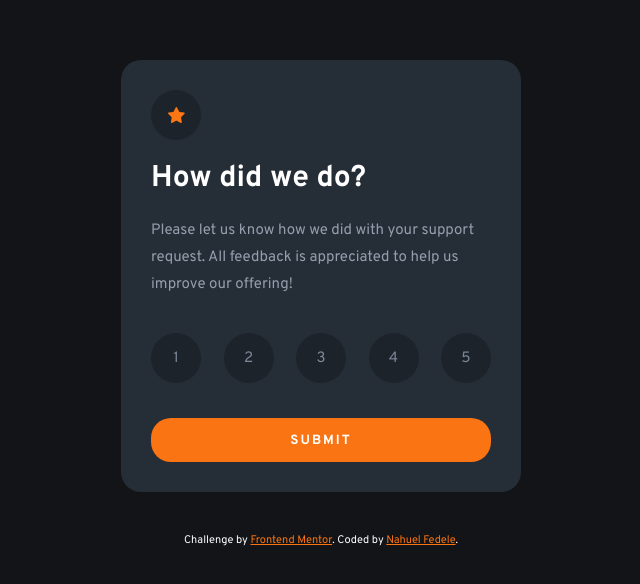
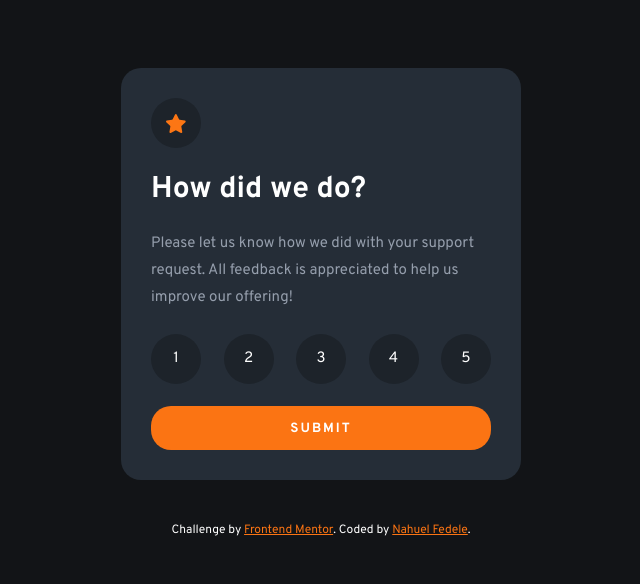
Before and after one commit to NahuelEF/rating-component, a plain HTML site: page index.html in a window 1280 px wide. Shown: the part 106-690 px from the top of the page, without its empty margins (319-959 px from the left). Drawn offline with Linux system fonts and the light colour scheme.

Commit message:
Arreglar estilo y estructura semantica

```diff
--- a/index.html
+++ b/index.html
@@ -24,42 +24,111 @@
   </head>
   <body>
     <!-- Rating state start -->
-    <div class="rating" id="rating-container">
-      <span class="circle">
-        <object
-          data="./images/icon-star.svg"
-          type="image/svg+xml"
-          title="Icon Star"
-        ></object>
-      </span>
+    <main class="main">
+      <form id="rating-container" class="rating">
+        <picture class="picture">
+          <img
+            class="picture__circle"
+            src="./images/icon-star.svg"
+            alt="Icon star"
+            draggable="false"
+          />
+        </picture>
 
-      <h1 class="rating__title">How did we do?</h1>
+        <h1 class="rating__title">How did we do?</h1>
 
-      <p class="rating__paragraph">
-        Please let us know how we did with your support request. All feedback is
-        appreciated to help us improve our offering!
-      </p>
+        <p class="rating__paragraph">
+          Please let us know how we did with your support request. All feedback
+          is appreciated to help us improve our offering!
+        </p>
 
-      <div class="rating__list">
-        <input class="circle circle--number" type="button" value="1" />
-        <input class="circle circle--number" type="button" value="2" />
+        <fieldset class="options">
+          <div class="options__option">
+            <input
+              id="choice1"
+              class="options__input"
+              type="radio"
+              value="1"
+              name="rate"
+            />
+            <label class="options__value" for="choice1">1</label>
+          </div>
+          <div class="options__option">
+            <input
+              id="choice2"
+              class="options__input"
+              type="radio"
+              value="2"
+              name="rate"
+            />
+            <label class="options__value" for="choice2">2</label>
+          </div>
+          <div class="options__option">
+            <input
+              id="choice3"
+              class="options__input"
+              type="radio"
+              value="3"
+              name="rate"
+            />
+            <label class="options__value" for="choice3">3</label>
+          </div>
+          <div class="options__option">
+            <input
+              id="choice4"
+              class="options__input"
+              type="radio"
+              value="4"
+              name="rate"
+            />
+            <label class="options__value" for="choice4">4</label>
+          </div>
+          <div class="options__option">
+            <input
+              id="choice5"
+              class="options__input"
+              type="radio"
+              value="5"
+              name="rate"
+            />
+            <label class="options__value" for="choice5">5</label>
+          </div>
+        </fieldset>
 
-        <input class="circle circle--number" type="button" value="3" />
-        <input class="circle circle--number" type="button" value="4" />
-        <input class="circle circle--number" type="button" value="5" />
+        <button class="rating__button" type="submit" id="button-submit">
+          Submit
+        </button>
+      </form>
+
+      <div id="submitted" class="rating rating--center rating--disable">
+        <img
+          src="./images/illustration-thank-you.svg"
+          alt="Illustration thank you"
+        />
+
+        <p class="rating__choice">
+          You selected <span id="choice">1</span> out of 5
+        </p>
+        <h1 class="rating__title">Thank you!</h1>
+        <p class="rating__paragraph rating__paragraph--center">
+          We appreciate you taking the time to give a rating. If you ever need
+          more support, don’t hesitate to get in touch!
+        </p>
       </div>
+    </main>
 
-      <button class="rating__button" type="button" id="button-submit">
-        Submit
-      </button>
-    </div>
-
-    <footer class="attribution">
+    <footer class="footer">
       Challenge by
-      <a href="https://www.frontendmentor.io?ref=challenge" target="_blank"
+      <a
+        class="footer__link"
+        href="https://www.frontendmentor.io?ref=challenge"
+        target="_blank"
         >Frontend Mentor</a
       >. Coded by
-      <a href="https://www.frontendmentor.io/profile/NahuelEF" target="_blank"
+      <a
+        class="footer__link"
+        href="https://www.frontendmentor.io/profile/NahuelEF"
+        target="_blank"
         >Nahuel Fedele</a
       >.
     </footer>
--- a/style.css
+++ b/style.css
@@ -6,7 +6,6 @@
   --neutral-dark-blue: hsl(213, 19%, 18%);
   --neutral-very-dark-blue: hsl(216, 12%, 8%);
   --neutral-light-black: hsl(213, 19%, 14%);
-  --margin-bottom: 20px;
 }
 
 * {
@@ -15,9 +14,13 @@
   box-sizing: border-box;
 }
 
+html {
+  scroll-behavior: smooth;
+}
+
 body {
   width: 100vw;
-  height: 100vh;
+  min-height: 100vh;
   background-color: var(--neutral-very-dark-blue);
 
   font-family: "Overpass", sans-serif;
@@ -27,6 +30,7 @@ body {
   flex-direction: column;
   align-items: center;
   justify-content: center;
+  overflow: hidden auto;
 }
 
 .rating {
@@ -41,52 +45,45 @@ body {
   display: flex;
   flex-direction: column;
   justify-content: center;
+  gap: 1.5em;
 }
 
-.circle {
+.rating--center {
+  align-items: center;
+}
+
+.rating--disable {
+  display: none;
+}
+
+.picture {
   width: 50px;
   height: 50px;
+  /* margin-bottom: var(--margin-bottom); */
+  padding: 1em;
   border-radius: 50%;
-  padding: 0.5em;
-  margin-bottom: var(--margin-bottom);
   background-color: var(--neutral-light-black);
-  user-select: none;
 
   display: flex;
   align-items: center;
   justify-content: center;
+  user-select: none;
 }
 
-.circle--number {
-  margin: 1em 0;
-  border: none;
-  cursor: pointer;
-  color: var(--neutral-medium-grey);
-
-  font-family: "Overpass", sans-serif;
-  font-size: 15px;
-  font-weight: 400;
-}
-.circle--number:hover {
-  transition: 0.5s;
-  background-color: var(--neutral-medium-grey);
-  color: var(--neutral-white);
-}
-.circle--active,
-.circle--number:active {
-  transition: 0.5s;
-  background-color: var(--primary-orange) !important;
-  color: var(--neutral-white);
+.picture__circle {
+  width: 100%;
+  object-position: center;
+  object-fit: cover;
 }
 
 .rating__title {
-  margin-bottom: var(--margin-bottom);
+  /* margin-bottom: var(--margin-bottom); */
   color: var(--neutral-white);
   font-weight: 700;
 }
 
 .rating__paragraph {
-  margin-bottom: var(--margin-bottom);
+  /* margin-bottom: var(--margin-bottom); */
   line-height: 1.8;
 }
 
@@ -94,14 +91,51 @@ body {
   text-align: center;
 }
 
-.rating__list {
+.options {
   width: 100%;
-  margin-bottom: var(--margin-bottom);
-  transition: all;
+  border: none;
 
   display: flex;
   align-items: center;
   justify-content: space-between;
+  transition: all;
+}
+
+.options__option {
+  position: relative;
+  width: 50px;
+  height: 50px;
+
+  display: flex;
+  align-items: center;
+  justify-content: center;
+}
+
+.options__input {
+  appearance: none;
+  width: inherit;
+  height: inherit;
+
+  border-radius: 50%;
+  background-color: var(--neutral-light-black);
+  transition: 0.2s all;
+  cursor: pointer;
+}
+
+.options__input:hover {
+  background-color: var(--neutral-medium-grey);
+}
+
+.options__input:checked {
+  background-color: var(--primary-orange);
+}
+
+.options__value {
+  position: absolute;
+  z-index: 1;
+  color: var(--neutral-white);
+  text-align: center;
+  cursor: pointer;
 }
 
 .rating__button {
@@ -114,7 +148,7 @@ body {
   cursor: pointer;
 
   text-transform: uppercase;
-  font-family: "Overpass", sans-serif;
+  font-family: inherit;
   font-weight: 700;
   letter-spacing: 2px;
 }
@@ -125,25 +159,21 @@ body {
   color: var(--primary-orange);
 }
 
-.rating__img {
-  margin-bottom: var(--margin-bottom);
-}
-
 .rating__choice {
   padding: 0.5em 2em;
-  margin-bottom: var(--margin-bottom);
   border-radius: 40px;
   background-color: var(--neutral-light-black);
   color: var(--primary-orange);
   text-align: center;
 }
 
-.attribution {
+.footer {
   margin: 1em 0;
   color: var(--neutral-white);
-  font-size: 11px;
   text-align: center;
+  font-size: 0.8em;
 }
-.attribution a {
+
+.footer__link {
   color: var(--primary-orange);
 }
```
